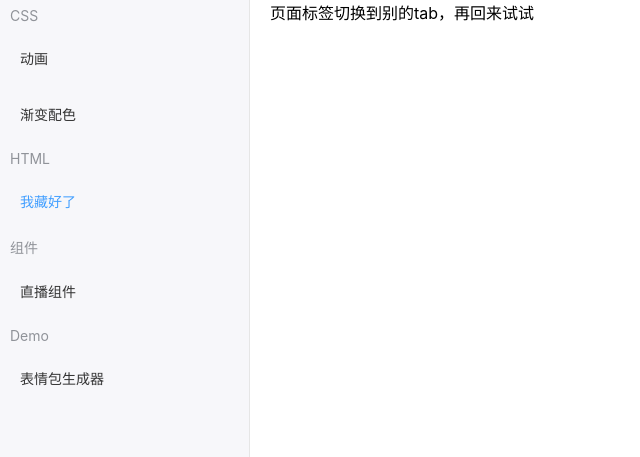
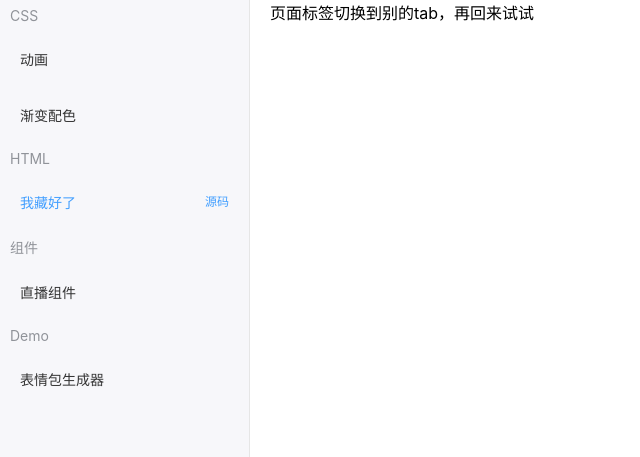
Before and after one commit to hellodigua/fe-material, a Nuxt app: page /html/visibility-change in a window 1280 px wide. Shown: the top 457 px of the page, without its empty margins (0-640 px from the left). Built offline with nearby package versions, Linux system fonts and the light colour scheme.

Commit message:
feat: 支持查看源码

```diff
--- a/components/sidebar.vue
+++ b/components/sidebar.vue
@@ -18,8 +18,10 @@
           v-show="!subItem.hidden"
           :key="subIndex"
           :index="subItem.routes"
-          >{{ subItem.name }}</el-menu-item
         >
+          <span>{{ subItem.name }}</span>
+          <span v-show="$route.path === subItem.routes" class="code" @click="handleClickOpenSource(subItem)">源码</span>
+        </el-menu-item>
       </el-menu-item-group>
     </div>
   </el-menu>
@@ -35,6 +37,13 @@ export default {
     return {
       navConfig: config.nav
     }
+  },
+  methods: {
+    handleClickOpenSource(subItem) {
+      const url = `https://github.com/hellodigua/fe-material/blob/master/pages${subItem.routes}.vue`
+
+      window.open(url)
+    }
   }
 }
 </script>
@@ -43,4 +52,10 @@ export default {
   margin-left: -10px;
   font-size: 14px;
 }
+
+.code {
+  float: right;
+  cursor: pointer;
+  font-size: 12px;
+}
 </style>
--- a/pages/html/visibility-change.vue
+++ b/pages/html/visibility-change.vue
@@ -14,11 +14,13 @@ export default {
   watch: {},
   created() {},
   mounted() {
-    this.init()
+    document.addEventListener('visibilitychange', this.changeTitle)
+  },
+  beforeDestroy() {
+    document.removeEventListener('visibilitychange', this.changeTitle)
   },
   methods: {
-    init() {
-      document.addEventListener('visibilitychange', function() {
+    changeTitle() {
       const OriginTitle = ''
       let str
       if (document.hidden) {
@@ -26,12 +28,10 @@ export default {
         clearTimeout(str)
       } else {
         document.title = 'ヾ(o◕∀◕)ﾉヾ被发现啦~ '
-          // console.log('show');
         str = setTimeout(function() {
           document.title = OriginTitle
         }, 2000)
       }
-      })
     }
   }
 }
```
Lines whose indentation alone changed are shown as unchanged.
